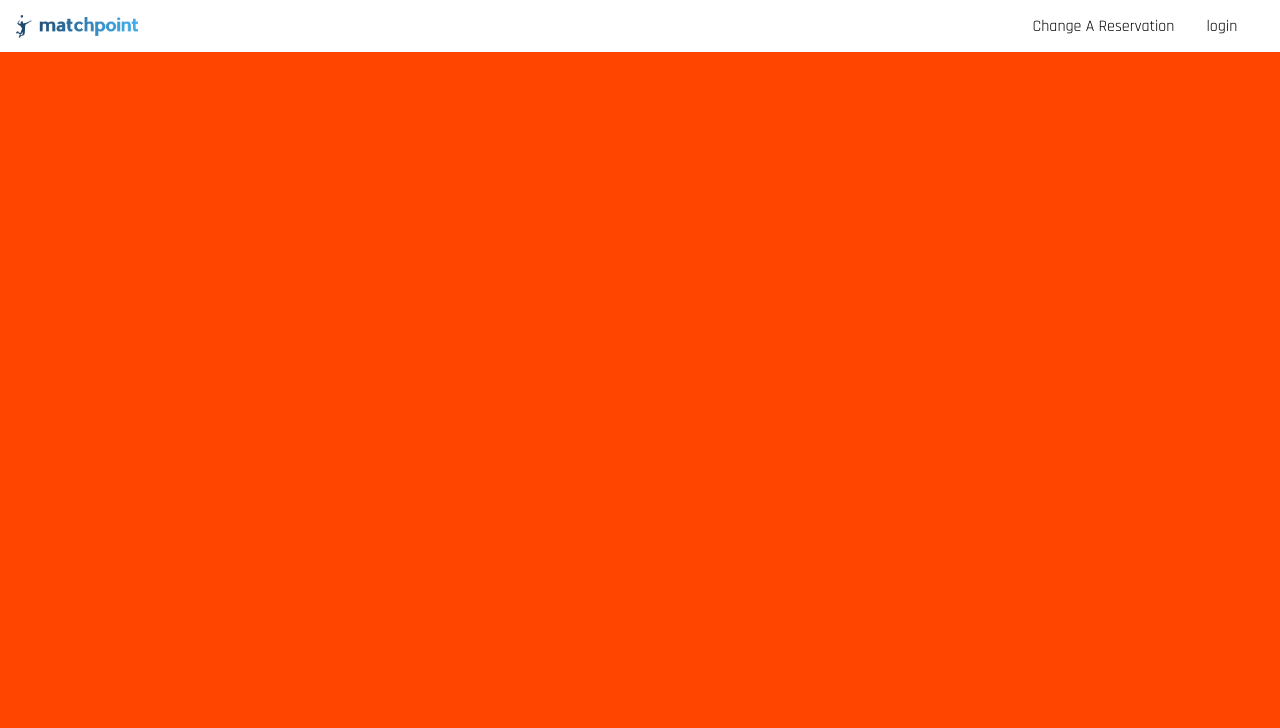
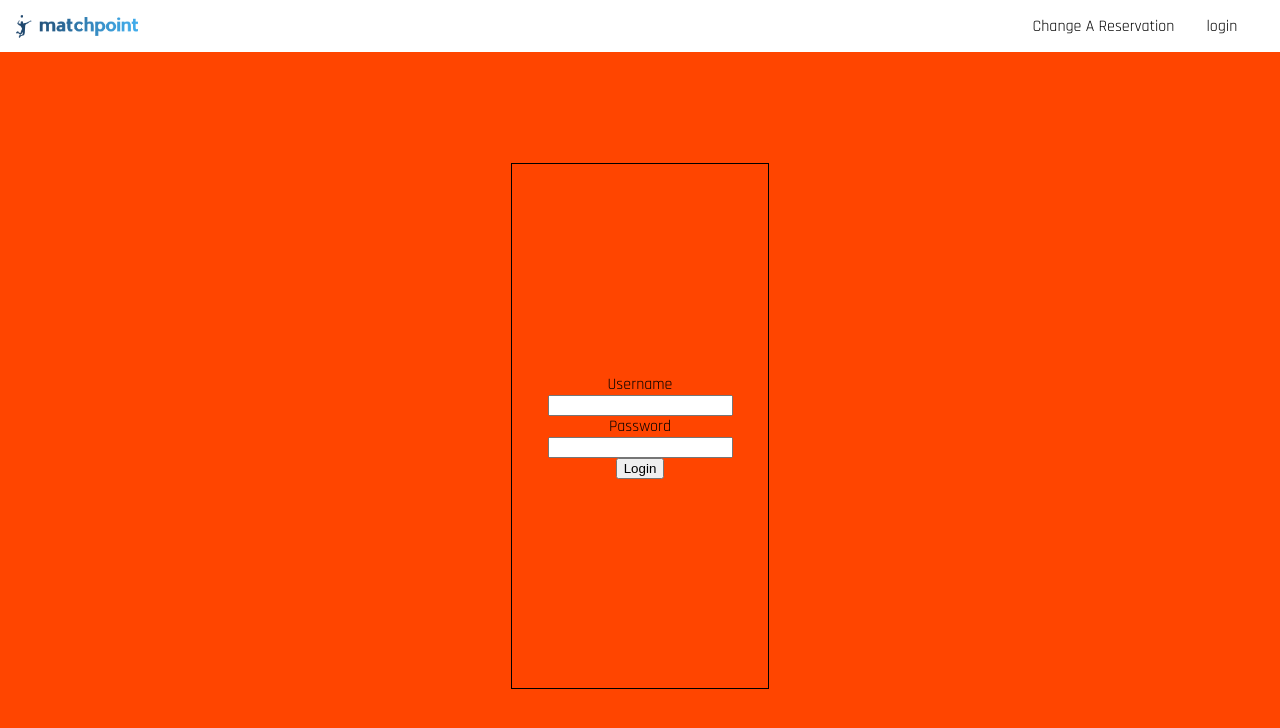
Before and after one commit to mattcmoore/matchpoint, a website: page public/index.html in a window 1280 px wide. Both pictures are taken after a click on the element "login". Drawn offline with Linux system fonts and the light colour scheme; no server answers.

Commit message:
added login barebones

```diff
--- a/public/index.html
+++ b/public/index.html
@@ -5,7 +5,7 @@
     <meta name="viewport" content="width=device-width, initial-scale=1.0">
     <title>My Server</title>
     <link rel="stylesheet" href="style.css">
-    <script async src="main.js"></script>
+    <script type="module" async src="main.js"></script>
 </head>
 <body>
     <!-- <h1>Home Page!</h1>
@@ -30,7 +30,16 @@
         </div>
     </div>
     <div id="main">
-        <div id="login"></div>
+        <div id="login">
+            <form id="login-form" action="/login" method="post">
+                <label>Username</label>
+                <input type="text">
+                <label>Password</label>
+                <input type="text">
+                <input type="submit" value="Login">
+
+            </form>
+        </div>
         <div id="home">
             <div id="locationContainer"></div>
             <div id="map-picker"></div>
--- a/public/main.js
+++ b/public/main.js
@@ -1,3 +1,6 @@
+// import express from "express"
+// const app = express()
+// app.use(express.json())
 // async fetchLocations(){
 //   const response = await fetch("/locations")
 //   const locations = await response.json()
@@ -56,9 +59,6 @@ function buildLocationMenu(arr){
     locationItm.appendChild(p)
     locationItm.appendChild(btn)
     btn.addEventListener('click',(e) =>{
-      // locationContainer.className = "hidden"
-      // mapPicker.className = "hidden"
-      // reservations.className = "reservations"
       let hidden = document.querySelectorAll("#main > div:not(#reservations)")
       hidden.forEach(el => {
         el.className = 'hidden'
--- a/public/style.css
+++ b/public/style.css
@@ -125,6 +125,16 @@ body{
     justify-content: center;
     align-items: center;
 }
+#login-form{
+    height: 70%;
+    width: 20%;
+    border: 1px solid black;
+    display: flex;
+    flex-direction: column;
+    justify-content: center;
+    align-items: center;
+    box-shadow: 2px;
+}
 
 .reservations{
     position: absolute;
```
Also changed, not shown: server.js (+7 -5 lines).
